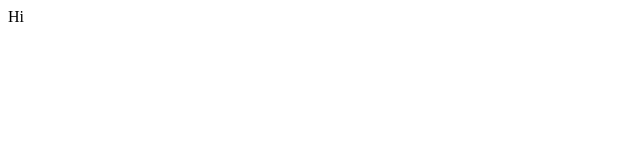
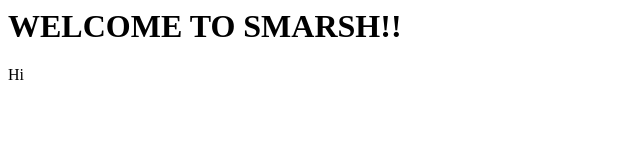
Before and after one commit to Tejaswia7/Project_1, a plain HTML site: page index.html in a window 1280 px wide. Shown: the whole page, without its empty margins (0-640 px from the left). Drawn offline with Linux system fonts and the light colour scheme.

Commit message:
Add h1 tag:index.html

```diff
--- a/index.html
+++ b/index.html
@@ -1,3 +1,4 @@
 <html>
+<h1>WELCOME TO SMARSH!!</h1>
 <p>Hi</p>
 </html>
```
